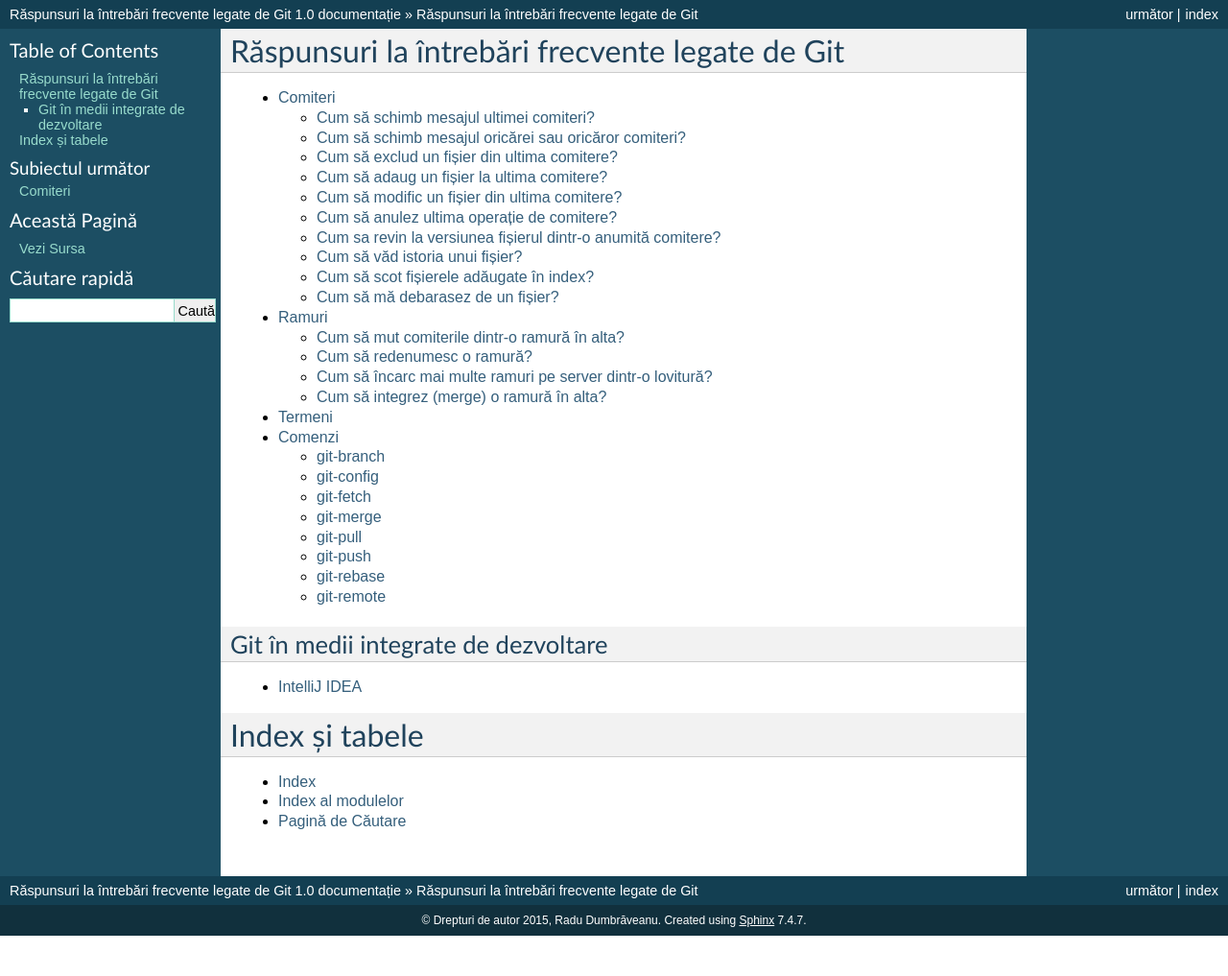
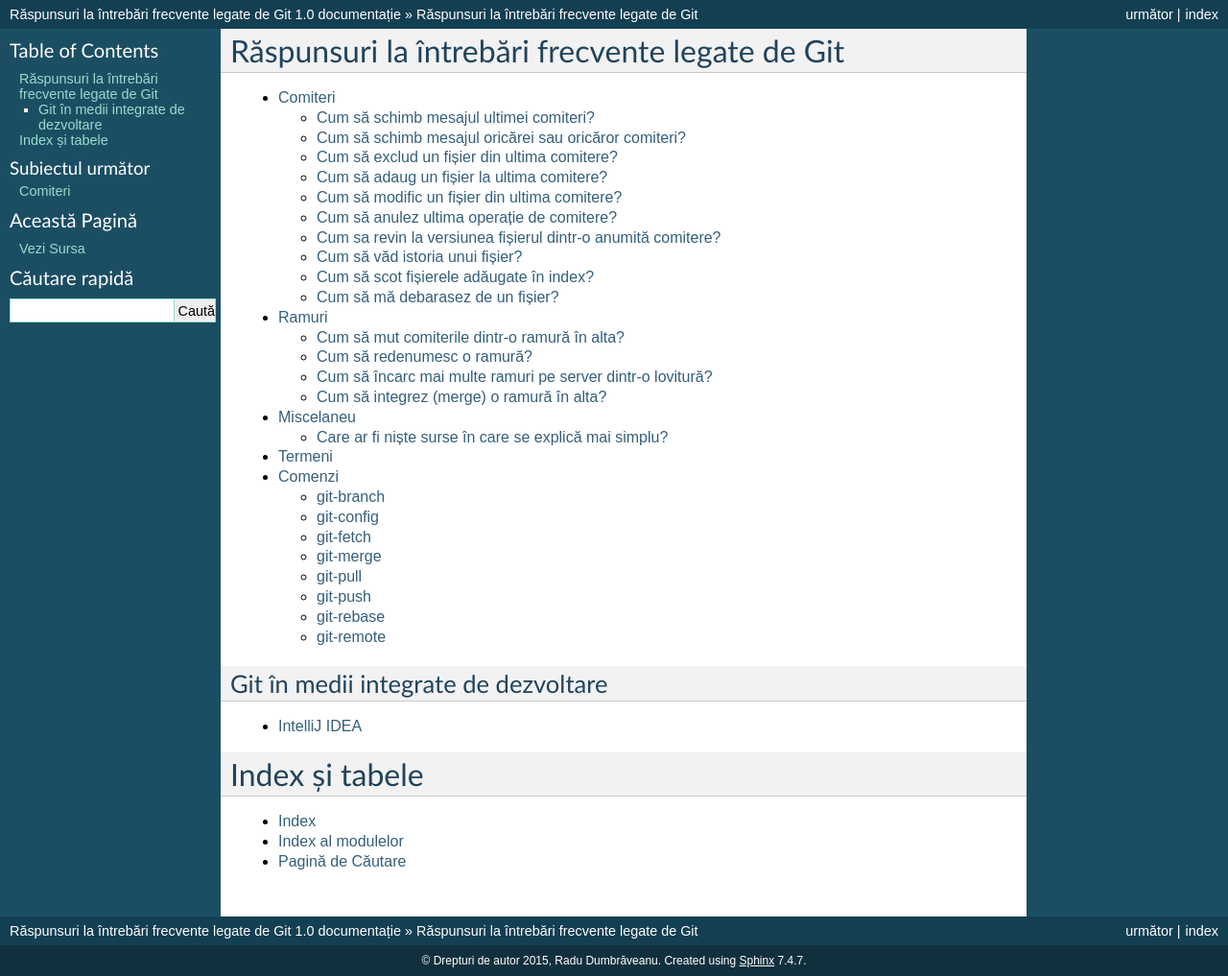
Before and after one commit to Streeling/git-rif, a Sphinx documentation site: the page built from source/index.rst, in a window 1280 px wide. Shown: the whole page at 96% size. Built offline with Sphinx 7.4.7, drawn with Linux system fonts in a browser that asks for light colours; before the commit the page ends 975 px from its top, so only the background shows below that.

Commit message:
Adăugare compartiment nou "Miscelaneu"

```diff
--- a/source/index.rst
+++ b/source/index.rst
@@ -11,6 +11,7 @@ Răspunsuri la întrebări frecvente legate de Git
 
    comiteri
    ramuri
+   misc
    termeni
    comenzi
 
--- /dev/null
+++ b/source/misc.rst
@@ -0,0 +1,9 @@
+Miscelaneu
+==========
+
+Care ar fi niște surse în care se explică mai simplu?
+"""""""""""""""""""""""""""""""""""""""""""""""""""""
+
+.. rubric:: În limba engleză
+
+* `The Git Community Book <http://example.com/>`_
```
